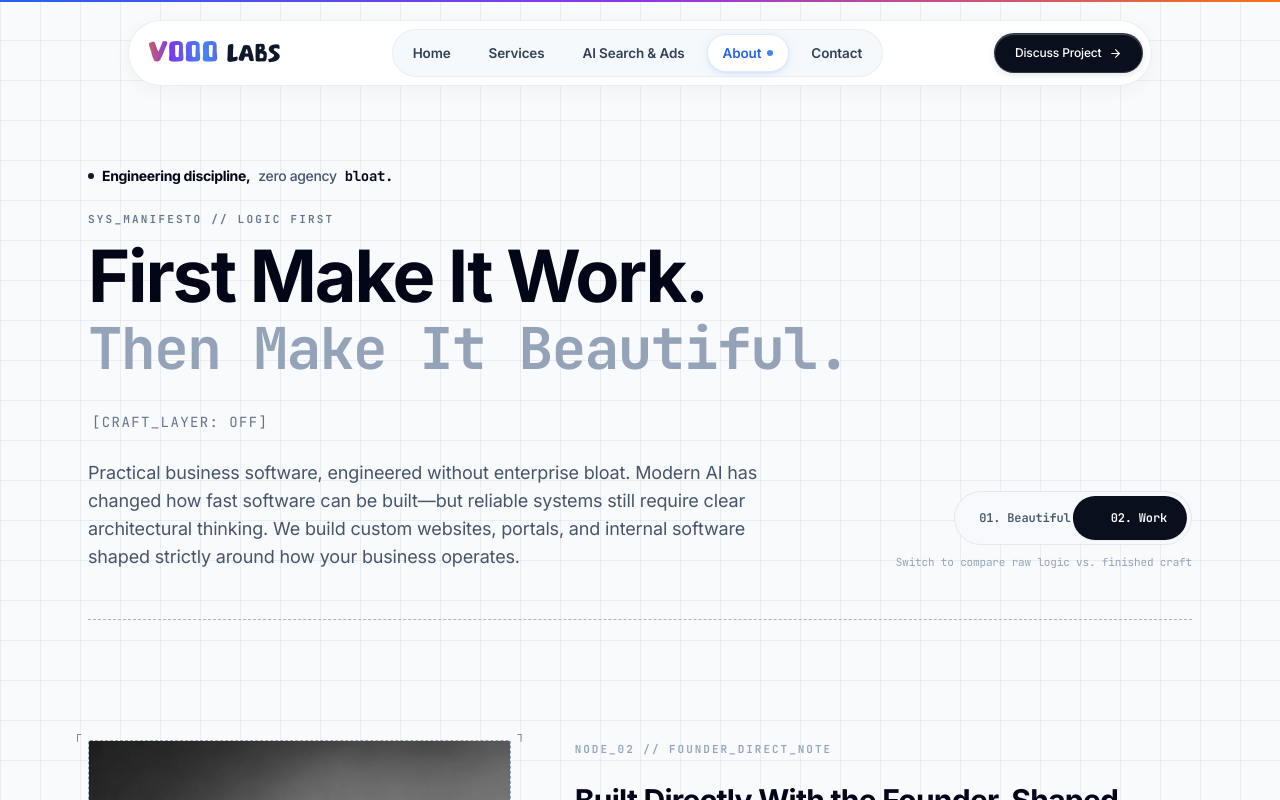
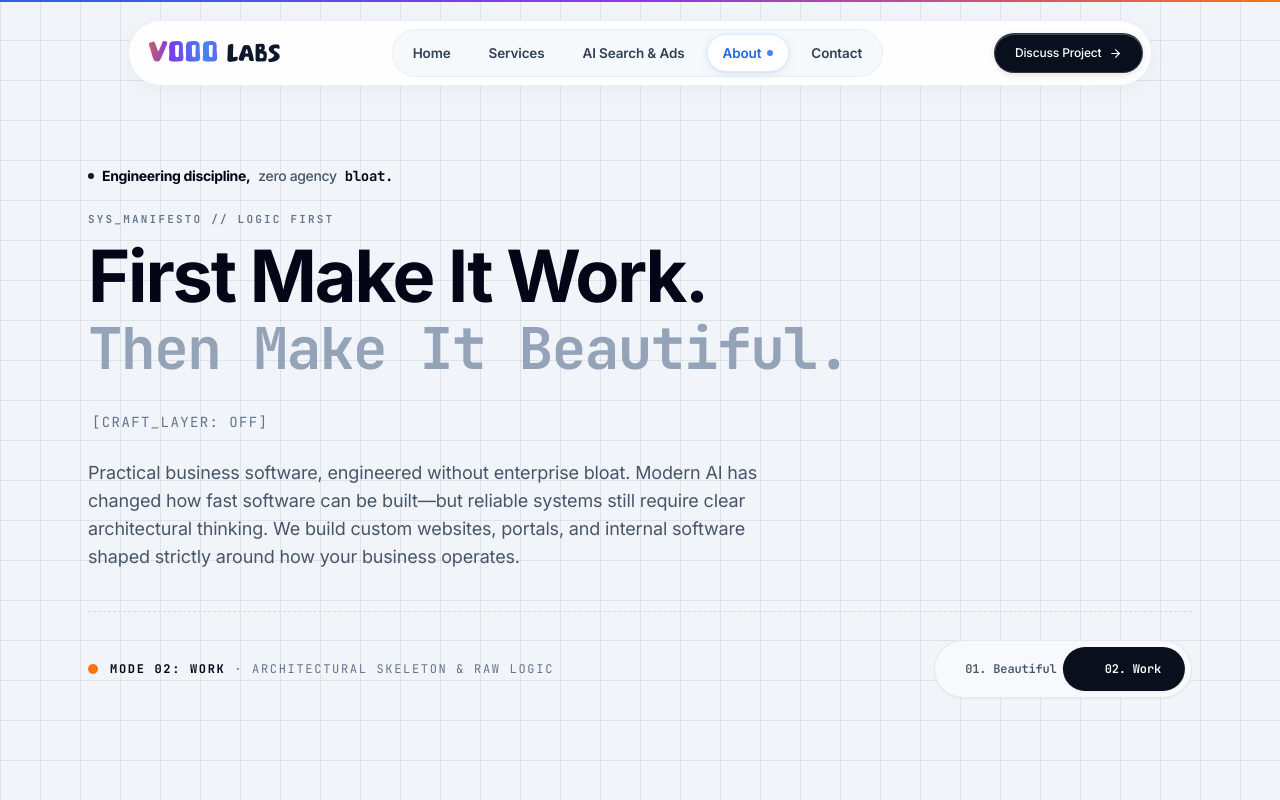
Before and after one commit to vooolabsofficial-sys/vooolabs-website, a React (Vite) app: page /about in a window 1280 px wide. Both pictures are taken after a click on the button "02. Work". Shown: the top 800 px of the page. Built offline with nearby package versions, Linux system fonts and the light colour scheme.

Commit message:
feat(about): position mode switch below hero line, add visible liquid shockwave wavefront and contrast-rich slate blueprint board

```diff
--- a/src/index.css
+++ b/src/index.css
@@ -636,7 +636,7 @@ p {
   transition: transform 140ms ease-out, box-shadow 140ms ease-out;
 }
 
-/* Smooth circular mode transform for AboutPage */
+/* Smooth circular mode transform for AboutPage with luminous liquid leading edge */
 ::view-transition-old(root),
 ::view-transition-new(root) {
   animation: none;
@@ -649,4 +649,5 @@ p {
 
 ::view-transition-new(root) {
   z-index: 9999;
+  filter: drop-shadow(0 0 20px rgba(66, 133, 244, 0.70)) drop-shadow(0 0 6px rgba(66, 133, 244, 0.90));
 }
--- a/src/pages/AboutPage.tsx
+++ b/src/pages/AboutPage.tsx
@@ -43,6 +43,8 @@ export default function AboutPage() {
   const [mode, setMode] = useState<PhilosophyMode>('beautiful');
   const containerRef = useRef<HTMLDivElement>(null);
   const scanBeamRef = useRef<HTMLDivElement>(null);
+  const liquidRingRef = useRef<HTMLDivElement>(null);
+  const toggleDeckRef = useRef<HTMLDivElement>(null);
   const fallbackCurtainRef = useRef<HTMLDivElement>(null);
   const portraitFrameRef = useRef<HTMLDivElement>(null);
 
@@ -133,7 +135,7 @@ export default function AboutPage() {
     gsap.set(curtain, {
       display: 'block',
       opacity: 1,
-      backgroundColor: nextMode === 'work' ? '#F8FAFC' : '#FFFFFF',
+      backgroundColor: nextMode === 'work' ? '#F1F5F9' : '#FFFFFF',
       clipPath: `circle(0px at ${x}px ${y}px)`,
     });
 
@@ -167,6 +169,15 @@ export default function AboutPage() {
     // Play tactile mechanical audio click
     playMechanicalClick(nextMode === 'work');
 
+    // Tactile spring squeeze on toggle switch deck
+    if (toggleDeckRef.current) {
+      gsap.fromTo(
+        toggleDeckRef.current,
+        { scale: 0.94 },
+        { scale: 1, duration: 0.45, ease: 'back.out(2)' }
+      );
+    }
+
     const rect = event.currentTarget.getBoundingClientRect();
     const x = rect.left + rect.width / 2;
     const y = rect.top + rect.height / 2;
@@ -174,6 +185,33 @@ export default function AboutPage() {
       Math.max(x, window.innerWidth - x),
       Math.max(y, window.innerHeight - y)
     );
+
+    // Expand visible liquid shockwave wavefront across the screen
+    if (liquidRingRef.current) {
+      const ring = liquidRingRef.current;
+      const isTargetWork = nextMode === 'work';
+      gsap.killTweensOf(ring);
+      gsap.set(ring, {
+        left: x,
+        top: y,
+        width: 0,
+        height: 0,
+        opacity: 1,
+        borderColor: isTargetWork ? 'rgba(15, 23, 42, 0.75)' : 'rgba(66, 133, 244, 0.85)',
+        boxShadow: isTargetWork
+          ? '0 0 32px rgba(15, 23, 42, 0.4), inset 0 0 20px rgba(15, 23, 42, 0.25)'
+          : '0 0 38px rgba(66, 133, 244, 0.6), inset 0 0 24px rgba(66, 133, 244, 0.35)',
+        borderWidth: '3.5px',
+        borderStyle: 'solid',
+      });
+      gsap.to(ring, {
+        width: endRadius * 2.2,
+        height: endRadius * 2.2,
+        duration: 0.9,
+        ease: 'power2.out',
+        opacity: 0,
+      });
+    }
 
     const prefersReduced =
       typeof window !== 'undefined' &&
@@ -246,7 +284,7 @@ export default function AboutPage() {
     <div
       ref={containerRef}
       className={`page-wrap min-h-screen text-slate-900 select-none relative overflow-hidden transition-colors duration-500 ${
-        isWork ? 'bg-[#F8FAFC]' : 'bg-white'
+        isWork ? 'bg-[#F1F5F9]' : 'bg-white'
       }`}
     >
       {/* 2PX STUDIO BRAND PROGRESS GRADIENT LINE */}
@@ -266,6 +304,17 @@ export default function AboutPage() {
           boxShadow: isWork
             ? '0 0 12px rgba(10, 15, 30, 0.4)'
             : '0 0 16px rgba(66, 133, 244, 0.5)',
+        }}
+        aria-hidden="true"
+      />
+
+      {/* EXPANDING LIQUID SHOCKWAVE RING (FIRES VISIBLY ON MODE TOGGLE) */}
+      <div
+        ref={liquidRingRef}
+        className="pointer-events-none fixed rounded-full z-40 opacity-0"
+        style={{
+          transform: 'translate(-50%, -50%)',
+          willChange: 'width, height, top, left, opacity',
         }}
         aria-hidden="true"
       />
@@ -293,7 +342,7 @@ export default function AboutPage() {
       <div
         className={`absolute inset-0 pointer-events-none transition-opacity duration-500 z-0 ${
           isWork
-            ? 'opacity-100 bg-[linear-gradient(to_right,rgba(15,23,42,0.055)_1px,transparent_1px),linear-gradient(to_bottom,rgba(15,23,42,0.055)_1px,transparent_1px)] bg-[size:40px_40px]'
+            ? 'opacity-100 bg-[linear-gradient(to_right,rgba(15,23,42,0.08)_1px,transparent_1px),linear-gradient(to_bottom,rgba(15,23,42,0.08)_1px,transparent_1px)] bg-[size:40px_40px]'
             : 'opacity-0'
         }`}
         aria-hidden="true"
@@ -327,16 +376,16 @@ export default function AboutPage() {
             </span>
           </div>
 
-          {/* HEADER SPLIT ROW */}
+          {/* HEADER ROW */}
           <div
-            className={`mt-2 flex flex-col lg:flex-row lg:items-end lg:justify-between gap-8 pb-12 transition-all duration-300 ${
+            className={`mt-2 pb-10 transition-all duration-300 ${
               isWork
-                ? 'border-b border-dashed border-slate-400/80'
+                ? 'border-b border-dashed border-slate-300/80'
                 : 'border-b border-slate-200/80'
             }`}
           >
-            {/* LEFT — MASKED KINETIC HEADLINE & ORIGINAL THESIS */}
-            <div className="max-w-3xl">
+            {/* MASKED KINETIC HEADLINE & ORIGINAL THESIS */}
+            <div className="max-w-4xl">
               <span className="font-mono text-[11px] font-semibold uppercase tracking-[0.2em] text-slate-500 block mb-3">
                 {isWork
                   ? 'SYS_MANIFESTO // LOGIC FIRST'
@@ -371,16 +420,41 @@ export default function AboutPage() {
                 Practical business software, engineered without enterprise bloat. Modern AI has changed how fast software can be built—but reliable systems still require clear architectural thinking. We build custom websites, portals, and internal software shaped strictly around how your business operates.
               </p>
             </div>
+          </div>
 
-            {/* RIGHT — PRECISION SLIDING TOGGLE SWITCH */}
-            <div className="shrink-0 flex flex-col items-start lg:items-end">
-              <div className="relative inline-flex items-center p-1 rounded-full border border-slate-200/90 bg-[#F8F9FC] shadow-2xs">
+          {/* DEDICATED INTERACTIVE MODE SWITCH BAR — POSITIONED DIRECTLY BELOW THE LINE */}
+          <div className="pt-7 pb-2 flex flex-col sm:flex-row sm:items-center justify-between gap-5">
+            <div className="flex items-center gap-3">
+              <span
+                className={`w-2.5 h-2.5 rounded-full transition-colors duration-300 ${
+                  isWork ? 'bg-orange-500' : 'bg-blue-600 animate-pulse'
+                }`}
+                aria-hidden="true"
+              />
+              <span className="font-mono text-xs uppercase tracking-[0.14em] text-slate-500">
+                {isWork ? (
+                  <span>
+                    <strong className="text-slate-950 font-bold">MODE 02: WORK</strong> · ARCHITECTURAL SKELETON & RAW LOGIC
+                  </span>
+                ) : (
+                  <span>
+                    <strong className="text-slate-950 font-bold">MODE 01: BEAUTIFUL</strong> · FINISHED HIGH-CRAFT PRODUCTION
+                  </span>
+                )}
+              </span>
+            </div>
+
+            {/* PRECISION LIQUID SLIDING TOGGLE SWITCH */}
+            <div
+              ref={toggleDeckRef}
+              className="relative inline-flex items-center p-1.5 rounded-full border border-slate-200/90 bg-[#F8F9FC] shadow-sm backdrop-blur-sm self-start sm:self-auto"
+            >
               {/* SMOOTH SLIDING ACTIVE INDICATOR PILL */}
               <div
-                  className="absolute top-1 bottom-1 rounded-full bg-[#0A0F1E] shadow-sm transition-transform duration-300 ease-out"
+                className="absolute top-1.5 bottom-1.5 rounded-full bg-[#0A0F1E] shadow-sm transition-transform duration-300 ease-out"
                 style={{
-                    left: '4px',
-                    width: 'calc(50% - 4px)',
+                  left: '6px',
+                  width: 'calc(50% - 6px)',
                   transform: isWork ? 'translateX(100%)' : 'translateX(0)',
                 }}
                 aria-hidden="true"
@@ -389,7 +463,7 @@ export default function AboutPage() {
               <button
                 type="button"
                 onClick={(e) => handleModeToggle('beautiful', e)}
-                  className={`relative z-10 min-h-[44px] px-5 font-mono text-xs font-semibold rounded-full transition-colors duration-300 flex items-center justify-center cursor-pointer ${
+                className={`relative z-10 min-h-[44px] px-6 font-mono text-xs font-semibold rounded-full transition-colors duration-300 flex items-center justify-center cursor-pointer ${
                   !isWork ? 'text-white' : 'text-slate-600 hover:text-slate-950'
                 }`}
                 aria-pressed={!isWork}
@@ -400,18 +474,13 @@ export default function AboutPage() {
               <button
                 type="button"
                 onClick={(e) => handleModeToggle('work', e)}
-                  className={`relative z-10 min-h-[44px] px-5 font-mono text-xs font-semibold rounded-full transition-colors duration-300 flex items-center justify-center cursor-pointer ${
+                className={`relative z-10 min-h-[44px] px-6 font-mono text-xs font-semibold rounded-full transition-colors duration-300 flex items-center justify-center cursor-pointer ${
                   isWork ? 'text-white' : 'text-slate-600 hover:text-slate-950'
                 }`}
                 aria-pressed={isWork}
               >
                 02. Work
               </button>
-              </div>
-
-              <span className="mt-2 font-mono text-[11px] text-slate-400 lg:text-right block">
-                Switch to compare raw logic vs. finished craft
-              </span>
             </div>
           </div>
         </section>
```
Lines whose indentation alone changed are shown as unchanged.
